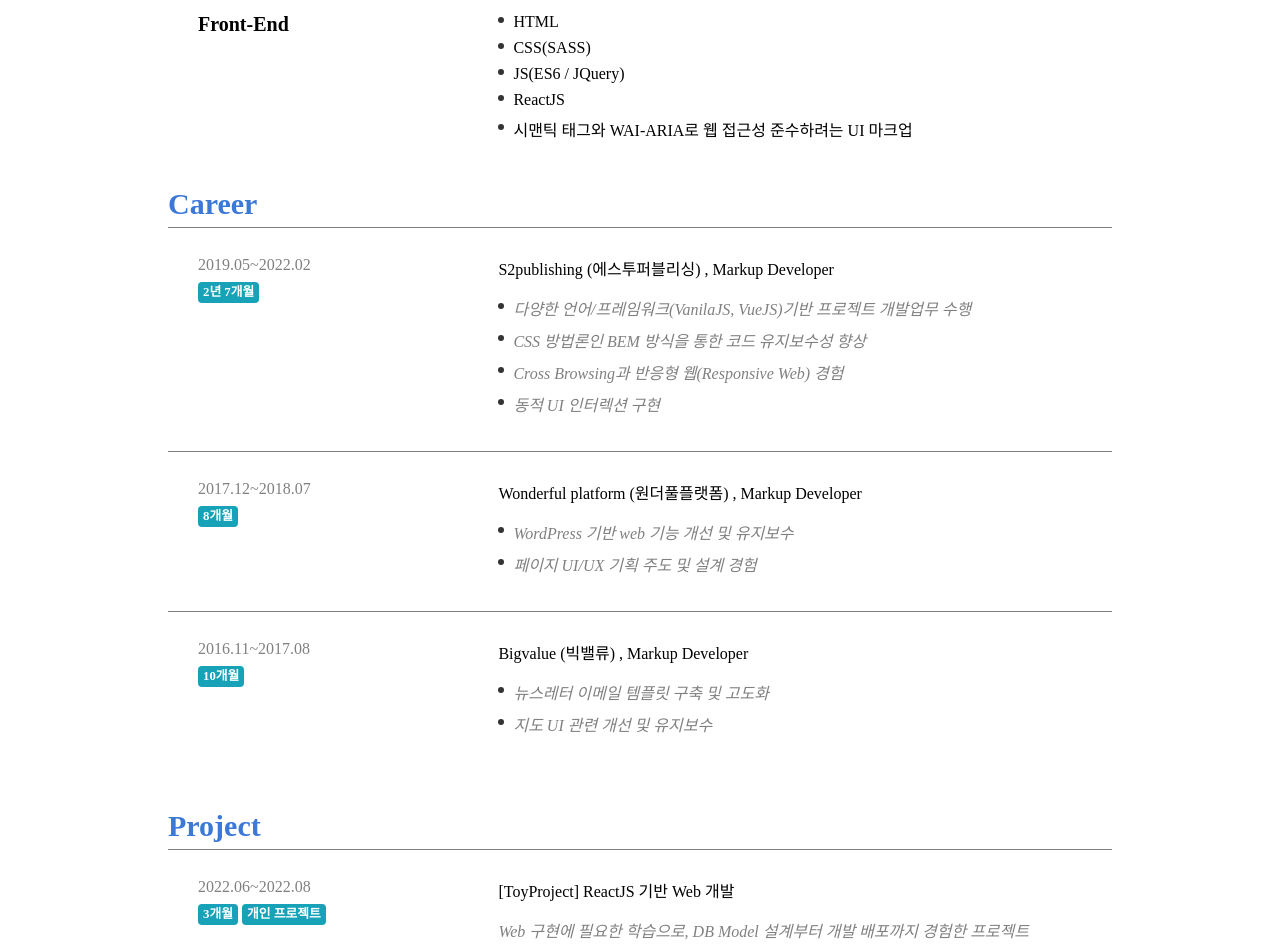
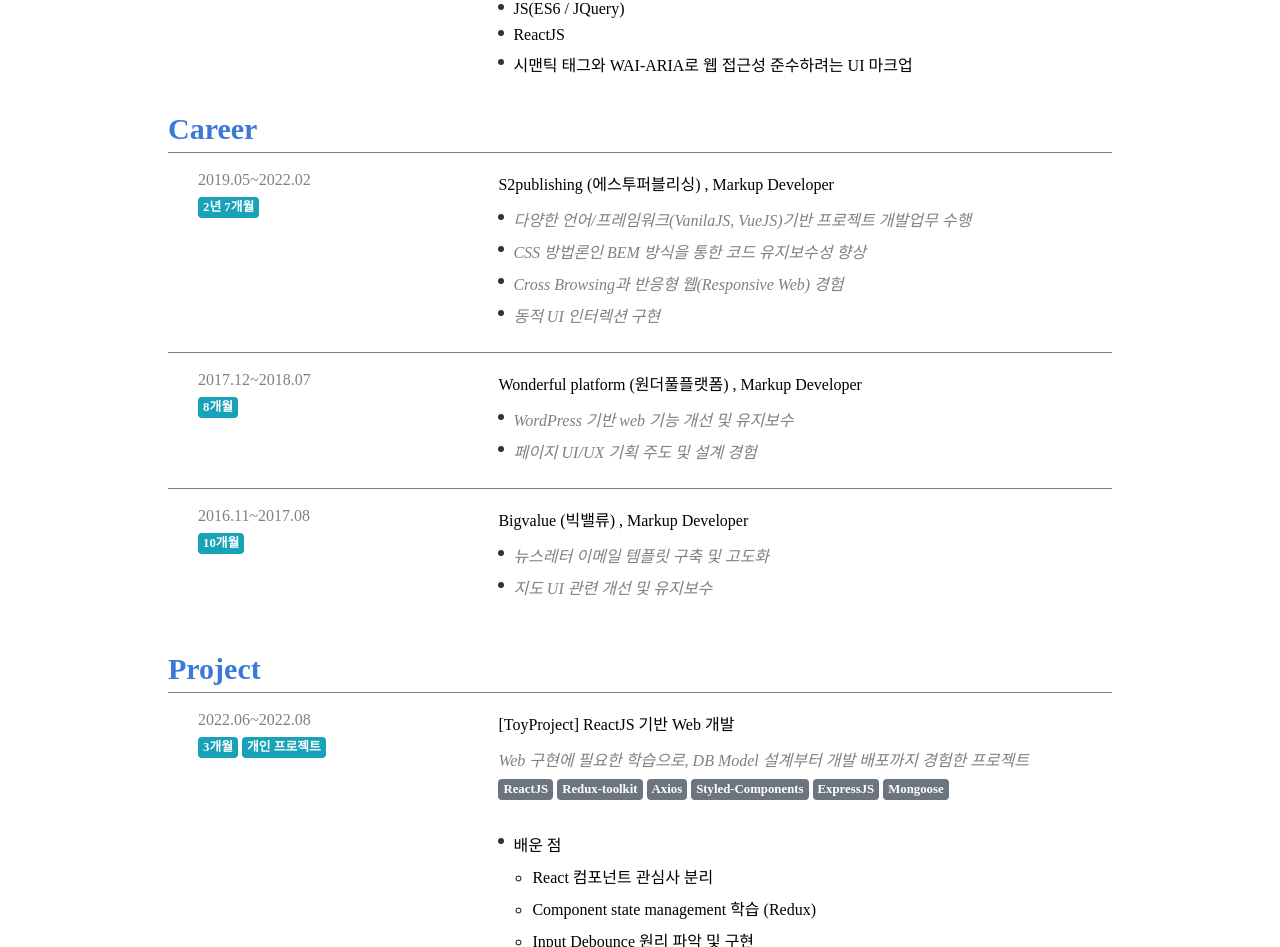
Before and after one commit to searchme86/resume, a plain HTML site: page index.html in a window 1280 px wide. Shown: the part 608-1555 px from the top of the page. Drawn offline with Linux system fonts and the light colour scheme.

Commit message:
fix page space

```diff
--- a/style/layout.css
+++ b/style/layout.css
@@ -1,7 +1,7 @@
 @charset "UTF-8";
 
 body{
-    margin:75px 0 0 0;
+    margin:30px 0 0 0;
 }
 
 .container{
--- a/style/space.css
+++ b/style/space.css
@@ -6,7 +6,7 @@
 }
 
 .unit{
-    margin:0 0 2.5rem 0;
+    margin:0 0 30px 0;
 }
 
 .who{
@@ -59,18 +59,13 @@
     box-sizing:border-box;
 }
 
-.workItem{
-    padding:0.625rem 0 0.625rem 0;
-    box-sizing:border-box;
-}
-
 .workItem__date{
     display:inline-block;
     margin:0 0 0.5rem 0;
 }
 
 .workItem__topic {
-   margin:0 0 1rem 0;
+   margin:0 0 12px 0;
 }
 
 .workItem__topic .workItem__topic--split{
```
